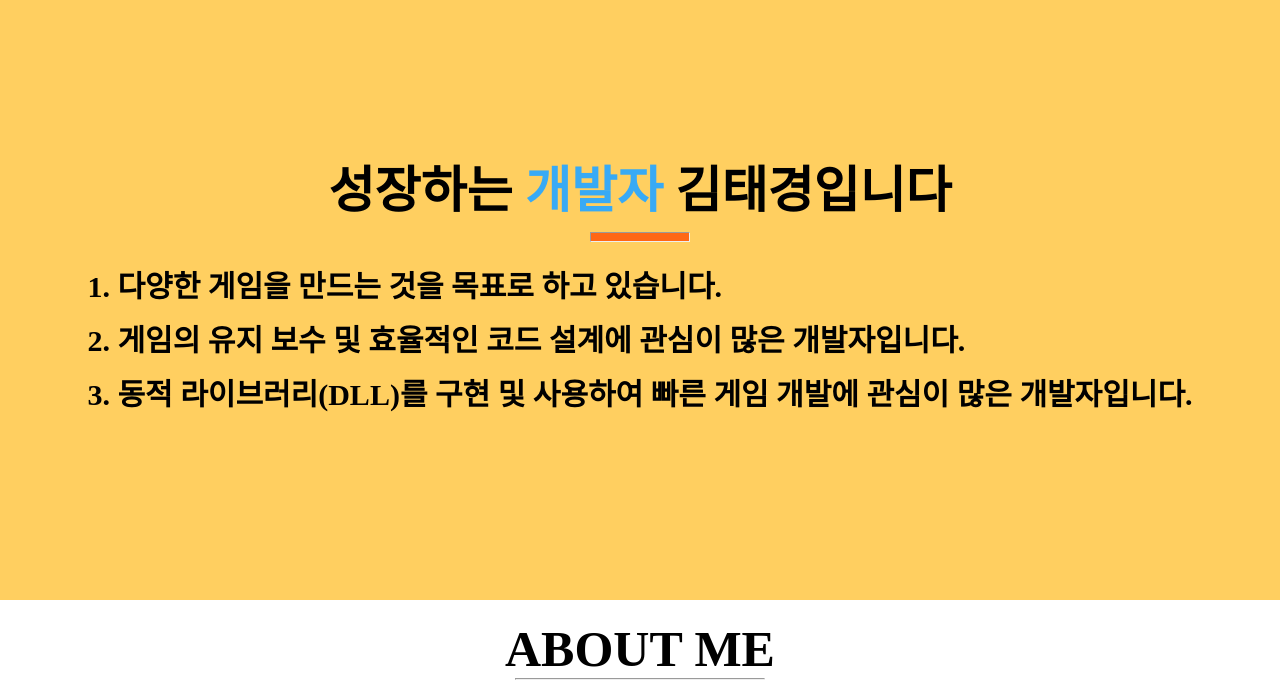
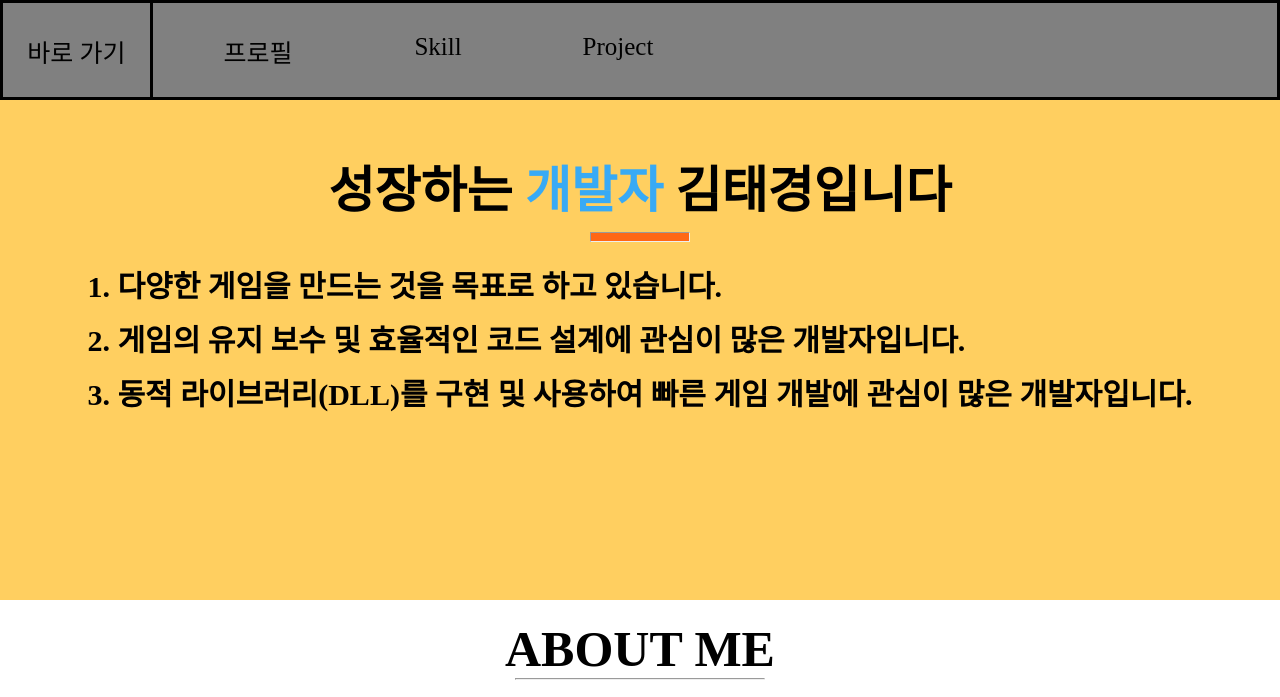
Before and after one commit to skeadee/PORTFOLIO, a plain HTML site: page index.html in a window 1280 px wide. Shown: the top 697 px of the page. Drawn offline with Linux system fonts and the light colour scheme.

Commit message:
sidebar add

```diff
--- a/index.css
+++ b/index.css
@@ -3,9 +3,48 @@
     padding: 0;
 
     box-sizing: border-box;
-
+    list-style: none;
 }
 
+/* 사이드바 */
+#sidebar {
+    height: 100px;
+    width: 100%;
+
+    border: 3px solid black;
+    background-color: grey;
+
+    top: 0;
+    position: fixed;
+}
+
+#sidebar li {
+    width: 150px;
+    height: 100%;
+
+    font-size: 25px;
+    padding-top: 30px;
+
+    text-align: center;
+    float: left;
+}
+
+#sidebar li:nth-child(1) {
+    border-right: solid;
+}
+
+#sidebar li:nth-child(n+2) {
+    margin-left: 30px;
+}
+
+#sidebar li:nth-child(n+2):hover {
+    transition-property: background-color;
+    transition-duration: 0.5s;
+    background-color: rgb(187, 211, 244);
+}
+
+
+/* 타이틀 */
 #Title
 {
     width: 100%;
--- a/index.html
+++ b/index.html
@@ -7,6 +7,20 @@
   <link rel="stylesheet" href="index.css" type="text/css">
 
 </head>
+
+<body>
+
+  <div id="sidebar">
+
+    <li>바로 가기</li>
+
+    <li id="profile_">프로필</li>
+    <li id="skills_">Skill</li>
+    <li id="project_">Project</li>
+
+  </div>
+
+
 
 
   <div id="Title">
@@ -41,7 +55,8 @@
 
       <div style="display: flex; padding-left: 30px; padding-top: 30px;">
 
-          <div style="width: 15%; height: 40%; margin-top: 20px;"><img src="user.png" style="width: 100%; height: 100%;"></div>
+        <div style="width: 15%; height: 40%; margin-top: 20px;"><img src="user.png" style="width: 100%; height: 100%;">
+        </div>
 
         <div style=" margin-left: 30px;">
 
@@ -56,7 +71,8 @@
 
       <div style="display: flex; padding-left: 30px; padding-top: 30px;">
 
-          <div style="width: 15%; height: 40%; margin-top: 20px;"><img src="calendar.png" style="width: 100%; height: 100%;"></div>
+        <div style="width: 15%; height: 40%; margin-top: 20px;"><img src="calendar.png"
+            style="width: 100%; height: 100%;"></div>
 
         <div style=" margin-left: 30px;">
 
@@ -71,7 +87,8 @@
 
       <div style="display: flex; padding-left: 30px; padding-top: 30px;">
 
-          <div style="width: 15%; height: 40%; margin-top: 20px;"><img src="location.png" style="width: 100%; height: 100%;"></div>
+        <div style="width: 15%; height: 40%; margin-top: 20px;"><img src="location.png"
+            style="width: 100%; height: 100%;"></div>
 
         <div style=" margin-left: 30px;">
 
@@ -88,7 +105,8 @@
 
       <div style="display: flex; padding-left: 30px; padding-top: 30px;">
 
-          <div style="width: 15%; height: 40%; margin-top: 20px;"><img src="phone.png" style="width: 100%; height: 100%;"></div>
+        <div style="width: 15%; height: 40%; margin-top: 20px;"><img src="phone.png" style="width: 100%; height: 100%;">
+        </div>
 
         <div style=" margin-left: 30px;">
 
@@ -103,7 +121,8 @@
 
       <div style="display: flex; padding-left: 30px; padding-top: 30px;">
 
-          <div style="width: 15%; height: 40%; margin-top: 20px;"><img src="email.png" style="width: 100%; height: 100%;"></div>
+        <div style="width: 15%; height: 40%; margin-top: 20px;"><img src="email.png" style="width: 100%; height: 100%;">
+        </div>
 
         <div style=" margin-left: 30px;">
 
@@ -119,7 +138,8 @@
 
       <div style="display: flex; padding-left: 30px; padding-top: 30px;">
 
-          <div style="width: 15%; height: 40%; margin-top: 20px;"><img src="university.png" style="width: 100%; height: 100%;"></div>
+        <div style="width: 15%; height: 40%; margin-top: 20px;"><img src="university.png"
+            style="width: 100%; height: 100%;"></div>
 
         <div style=" margin-left: 30px;">
 
@@ -303,7 +323,7 @@
 
           Ani Pang, Candy Crash Sag와 같은 퍼즐류 게임입니다. <br><br>
 
-          이 프로젝트는 단기 프로젝트가 아닌 장기 프로젝트로 제작을  <br> 목표로 하였으며
+          이 프로젝트는 단기 프로젝트가 아닌 장기 프로젝트로 제작을 <br> 목표로 하였으며
           구글 플레이 스토에 직접 빌드 하여 운영할 계획입니다. <br><br>
 
           다른 프로젝트에서 만든 DLL 파일을 응용하여 기본이 되는 로직을 <br> 구성하였으며
@@ -481,7 +501,7 @@
 
           <strong style="font-size: 30px;">개발 목적</strong><br><br>
 
-          오목, 오델로를 만들 때 만들었던 동적 라이브러리를 테스트할 목적으로  <br> 테트리스 게임을 제작하였습니다. <br><br>
+          오목, 오델로를 만들 때 만들었던 동적 라이브러리를 테스트할 목적으로 <br> 테트리스 게임을 제작하였습니다. <br><br>
 
           제가 직접 만든 동적 라이브러리를 사용함으로써 빠르고 편리하게 <br> 게임을 개발할 수
           있음을 느낄 수 있었고 동적 라이브러리의 중요성에 <br> 대해서 경험할 수 있었습니다.
@@ -586,7 +606,7 @@
       <div class="Games">
 
         <p class="Game_Title">Galaga</p>
-        <p class="Game_Production ">2023.09 ~2023.12  (1인 프로젝트)</p>
+        <p class="Game_Production ">2023.09 ~2023.12 (1인 프로젝트)</p>
 
 
         <div class="Game_Panel">
@@ -607,7 +627,7 @@
             게임에서 가장 많이 사용되는 “곡선”을 사용하는 게임을 <br> 만드는 것을 목표로 하였습니다. <br><br>
 
             이 과정에서 곡선을 구현하기 위해 “Bezier Curve” 이라는 공식을 <br> 발견하게 되었고
-            유니티 에셋 스토어에도 이와 관련된 에셋이 있는 것을 <br>   알았지만 <br><br>
+            유니티 에셋 스토어에도 이와 관련된 에셋이 있는 것을 <br> 알았지만 <br><br>
 
             문제 해결의 능력을 기르기 위하여 직접 수학 공식을 찾아 이용하여
             저만의 Bezier Curve 코드를 만들었습니다. <br><br>
@@ -667,7 +687,7 @@
         <div class="Games">
 
           <p class="Game_Title">Angry Bird</p>
-          <p class="Game_Production ">2023.06 ~ 2023.08  (1인 프로젝트)</p>
+          <p class="Game_Production ">2023.06 ~ 2023.08 (1인 프로젝트)</p>
 
 
           <div class="Game_Panel">
@@ -689,7 +709,7 @@
               구현하는 것을 목표로 하였습니다. <br><br>
 
               이 반복 구간을 구현할 때 가장 중요한 점은 <br> Scene을 다시 불러오는 것이 아닌
-              현재 Scene에서 게임을 <br> 다시 시작할 수 있도록 재사용이 가능한 코드를 만드는 것과  <br>코드를 효율적으로 제어하는 것이
+              현재 Scene에서 게임을 <br> 다시 시작할 수 있도록 재사용이 가능한 코드를 만드는 것과 <br>코드를 효율적으로 제어하는 것이
               핵심 요소였습니다.
 
               <br><br><br>
@@ -740,7 +760,7 @@
           <div class="Games">
 
             <p class="Game_Title">Othello</p>
-            <p class="Game_Production ">2023.03 ~ 2023.05  (1인 프로젝트)</p>
+            <p class="Game_Production ">2023.03 ~ 2023.05 (1인 프로젝트)</p>
 
 
             <div class="Game_Panel">
@@ -808,7 +828,7 @@
             <div class="Games">
 
               <p class="Game_Title">Omok</p>
-              <p class="Game_Production ">2023.02 ~ 2023.03  (1인 프로젝트)</p>
+              <p class="Game_Production ">2023.02 ~ 2023.03 (1인 프로젝트)</p>
 
 
               <div class="Game_Panel">
@@ -881,7 +901,7 @@
               <div class="Games">
 
                 <p class="Game_Title">Flappy Bird</p>
-                <p class="Game_Production ">2022.12 ~ 2023.01  (1인 프로젝트)</p>
+                <p class="Game_Production ">2022.12 ~ 2023.01 (1인 프로젝트)</p>
 
 
                 <div class="Game_Panel">
@@ -982,6 +1002,12 @@
 
 
 
+              <script src="index.js"></script>
+
+
+</body>
+
+
 
 
 </html>
--- /dev/null
+++ b/index.js
@@ -0,0 +1,26 @@
+document.getElementById('profile_').addEventListener('click', function() {
+    const scrollPosition = 400; // 원하는 스크롤 위치 (픽셀 단위)
+    console.log("Move");
+    window.scrollTo({
+        top: scrollPosition,
+        behavior: 'smooth' // 부드러운 스크롤
+    });
+});
+
+document.getElementById('skills_').addEventListener('click', function() {
+    const scrollPosition = 900; // 원하는 스크롤 위치 (픽셀 단위)
+    console.log("Move");
+    window.scrollTo({
+        top: scrollPosition,
+        behavior: 'smooth' // 부드러운 스크롤
+    });
+});
+
+document.getElementById('project_').addEventListener('click', function() {
+    const scrollPosition = 1850; // 원하는 스크롤 위치 (픽셀 단위)
+    console.log("Move");
+    window.scrollTo({
+        top: scrollPosition,
+        behavior: 'smooth' // 부드러운 스크롤
+    });
+});
```
Lines whose indentation alone changed are shown as unchanged.
